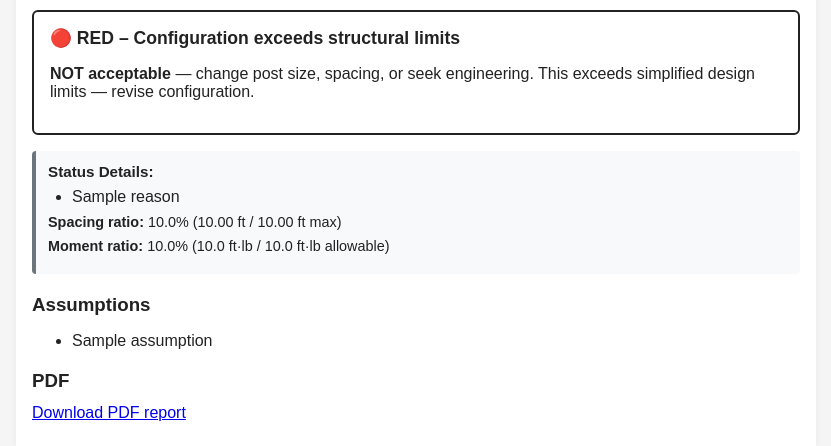
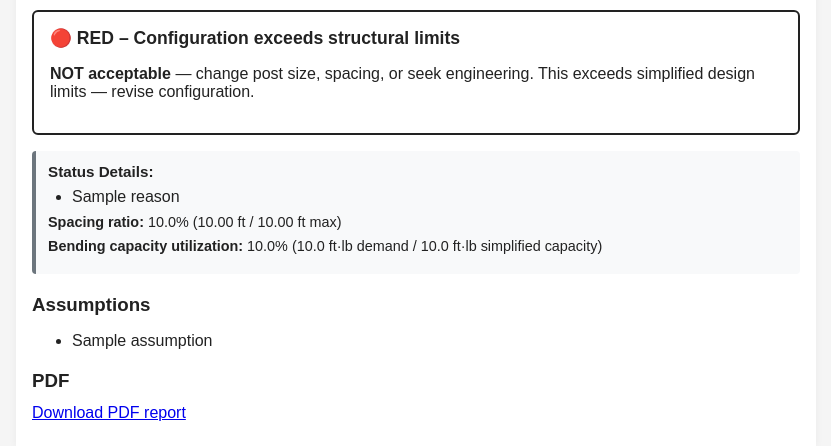
Before and after one commit to Fence-Wizard/HFC_WLC, a FastAPI app: template app/templates/review.html in a window 1280 px wide. Shown: the part 771-1217 px from the top of the page, without its empty margins (224-1055 px from the left). Run offline with FastAPI, Linux system fonts and the light colour scheme; the template is opened without the code that fills it: most values are stand-ins (such as "Sample title", 1, 10 or a date in 2020).

Commit message:
Refactor risk classification logic and update terminology for clarity. The moment ratio is now referred to as "Bending Capacity Utilization" in both the code and templates. Adjusted comments and documentation to emphasize that bending checks are advisory and do not affect the risk status. Improved handling of spacing and moment ratios for clearer status determination.

```diff
--- a/app/main.py
+++ b/app/main.py
@@ -177,79 +177,77 @@ def classify_risk(
     data: dict[str, Any],
 ) -> tuple[str, dict[str, Any]]:
     """
-    Classify risk status (GREEN/YELLOW/RED) based on spacing and moment checks.
+    Classify risk status (GREEN/YELLOW/RED).
 
-    Returns:
-        (status, details) where details contains ratios and reasons
+    GREEN / YELLOW / RED are based on spacing vs table limits.
+    Bending check is kept as advisory information only and does
+    NOT override the spacing-based status.
     """
     details: dict[str, Any] = {
         "spacing_ratio": None,
-        "moment_ratio": None,
+        "moment_ratio": None,  # kept for display as "bending capacity"
         "reasons": [],
     }
 
-    # Calculate spacing ratio
+    # --- Spacing ratio (governing) ---
     spacing_ratio = None
-    if hasattr(out, 'max_spacing_ft') and out.max_spacing_ft is not None and out.max_spacing_ft > 0:
+    if hasattr(out, "max_spacing_ft") and out.max_spacing_ft is not None and out.max_spacing_ft > 0:
         post_spacing = data.get("post_spacing_ft", 0)
         if post_spacing > 0:
             spacing_ratio = post_spacing / out.max_spacing_ft
             details["spacing_ratio"] = spacing_ratio
             details["max_spacing_ft"] = out.max_spacing_ft
 
-    # Calculate moment ratio
+    # --- Bending ratio (advisory only) ---
     moment_ratio = None
-    if (hasattr(out, 'M_allow_ft_lb') and out.M_allow_ft_lb is not None and out.M_allow_ft_lb > 0 and
-        hasattr(out, 'M_demand_ft_lb') and out.M_demand_ft_lb is not None):
+    if (
+        hasattr(out, "M_allow_ft_lb")
+        and out.M_allow_ft_lb is not None
+        and out.M_allow_ft_lb > 0
+        and hasattr(out, "M_demand_ft_lb")
+        and out.M_demand_ft_lb is not None
+    ):
         moment_ratio = out.M_demand_ft_lb / out.M_allow_ft_lb
         details["moment_ratio"] = moment_ratio
         details["M_demand_ft_lb"] = out.M_demand_ft_lb
         details["M_allow_ft_lb"] = out.M_allow_ft_lb
 
-    # Determine status based on ratios
+    # --- Base status from spacing only ---
     status = "GREEN"
 
-    # Check for RED conditions first (any one triggers RED)
+    # RED if spacing is well beyond table limit
     if spacing_ratio is not None and spacing_ratio > 1.15:
         status = "RED"
-        max_spacing = details.get("max_spacing_ft", getattr(out, 'max_spacing_ft', None) or 0)
+        max_spacing = details.get("max_spacing_ft", getattr(out, "max_spacing_ft", None) or 0)
         details["reasons"].append(
-            f"Spacing at {spacing_ratio*100:.0f}% of limit ({data.get('post_spacing_ft', 0):.2f} ft vs {max_spacing:.2f} ft max)"
-        )
-    elif moment_ratio is not None and moment_ratio > 1.0:
-        status = "RED"
-        m_demand = details.get("M_demand_ft_lb", getattr(out, 'M_demand_ft_lb', None) or 0)
-        m_allow = details.get("M_allow_ft_lb", getattr(out, 'M_allow_ft_lb', None) or 0)
-        details["reasons"].append(
-            f"Moment exceeds allowable by {(moment_ratio-1.0)*100:.0f}% ({m_demand:.1f} ft·lb vs {m_allow:.1f} ft·lb allowable)"
+            f"Spacing at {spacing_ratio*100:.0f}% of limit "
+            f"({data.get('post_spacing_ft', 0):.2f} ft vs {max_spacing:.2f} ft max)"
         )
 
-    # Check for YELLOW conditions (only if not already RED)
-    if status != "RED":
-        if spacing_ratio is not None and 1.0 < spacing_ratio <= 1.15:
-            status = "YELLOW"
-            max_spacing = details.get("max_spacing_ft", out.max_spacing_ft if hasattr(out, 'max_spacing_ft') else 0)
-            details["reasons"].append(
-                f"Spacing at {spacing_ratio*100:.0f}% of limit ({data.get('post_spacing_ft', 0):.2f} ft vs {max_spacing:.2f} ft max)"
-            )
-        elif moment_ratio is not None and 0.85 <= moment_ratio < 1.0:
-            status = "YELLOW"
-            m_demand = details.get("M_demand_ft_lb", 0)
-            m_allow = details.get("M_allow_ft_lb", 0)
-            details["reasons"].append(
-                f"Moment at {moment_ratio*100:.0f}% of allowable ({m_demand:.1f} ft·lb vs {m_allow:.1f} ft·lb allowable)"
-            )
+    # YELLOW if spacing is slightly above limit, but not RED
+    elif spacing_ratio is not None and 1.0 < spacing_ratio <= 1.15:
+        status = "YELLOW"
+        max_spacing = details.get(
+            "max_spacing_ft",
+            out.max_spacing_ft if hasattr(out, "max_spacing_ft") else 0,
+        )
+        details["reasons"].append(
+            f"Spacing at {spacing_ratio*100:.0f}% of limit "
+            f"({data.get('post_spacing_ft', 0):.2f} ft vs {max_spacing:.2f} ft max)"
+        )
 
-    # Check for warnings that might elevate status
-    if out.warnings:
-        warning_text = " ".join(w.lower() for w in out.warnings)
-        if "exceeds" in warning_text or "outside" in warning_text or "pe review" in warning_text:
-            if status == "GREEN":
-                status = "YELLOW"
-            elif status == "YELLOW":
-                status = "RED"
+    # --- Optional advisory note about bending capacity (does NOT change status) ---
+    if moment_ratio is not None:
+        m_demand = details.get("M_demand_ft_lb", 0)
+        m_allow = details.get("M_allow_ft_lb", 0)
+        details["reasons"].append(
+            "Bending capacity check (advisory): "
+            f"{moment_ratio*100:.0f}% utilization "
+            f"({m_demand:.1f} ft·lb demand vs {m_allow:.1f} ft·lb simplified capacity; "
+            "spacing tables remain the governing limit)."
+        )
 
-    # If no specific ratios available but we have warnings, use warning-based logic
+    # --- If we have no ratios at all, fall back to warnings only ---
     if spacing_ratio is None and moment_ratio is None:
         if out.warnings:
             lowered = " ".join(w.lower() for w in out.warnings)
@@ -262,13 +260,10 @@ def classify_risk(
         else:
             status = "GREEN"
             details["reasons"].append("Configuration is within recommended limits")
-
-    # Final GREEN confirmation
-    if status == "GREEN":
-        if spacing_ratio is not None and spacing_ratio <= 1.0 and (moment_ratio is None or moment_ratio < 0.85):
-            details["reasons"].append("Configuration is within recommended limits")
-        elif spacing_ratio is None and moment_ratio is None:
-            details["reasons"].append("Configuration is within recommended limits")
+    else:
+        # If we got here with spacing_ratio <= 1.0, call that out explicitly
+        if status == "GREEN":
+            details["reasons"].append("Configuration is within recommended table limits")
 
     return status, details
 
--- a/app/templates/review.html
+++ b/app/templates/review.html
@@ -170,8 +170,9 @@
 
   {% if risk_details.moment_ratio is not none and risk_details.M_demand_ft_lb is not none and risk_details.M_allow_ft_lb is not none %}
   <p>
-    <strong>Moment ratio:</strong> {{ "%.1f"|format(risk_details.moment_ratio * 100) }}%
-    ({{ "%.1f"|format(risk_details.M_demand_ft_lb) }} ft·lb / {{ "%.1f"|format(risk_details.M_allow_ft_lb) }} ft·lb allowable)
+    <strong>Bending capacity utilization:</strong> {{ "%.1f"|format(risk_details.moment_ratio * 100) }}%
+    ({{ "%.1f"|format(risk_details.M_demand_ft_lb) }} ft·lb demand /
+     {{ "%.1f"|format(risk_details.M_allow_ft_lb) }} ft·lb simplified capacity)
   </p>
   {% endif %}
 </div>
--- a/windcalc/report.py
+++ b/windcalc/report.py
@@ -227,7 +227,7 @@ def _status_section(
         ])
     if risk_details.get("moment_ratio") is not None:
         ratio_rows.append([
-            "Moment Ratio",
+            "Bending Capacity Utilization",
             f"{risk_details['moment_ratio']*100:.1f}%",
         ])
 
```
Also changed, not shown: windcalc/engine.py (+4 -3 lines).
